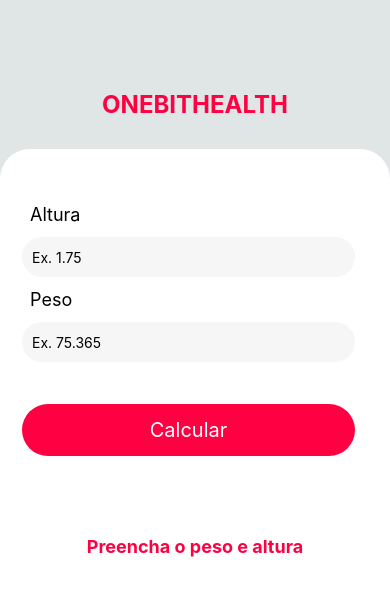
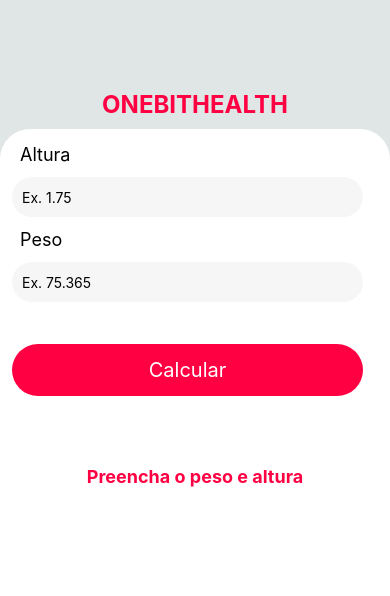
Before and after one commit to Real-Protagonist/onebithealth, a React Native app: screen / in a window 390 px wide. Shown: the top 596 px of the page. Built offline with nearby package versions, Linux system fonts and the light colour scheme.

Commit message:
Melhora a interface de form.

```diff
--- a/src/components/Form/style.js
+++ b/src/components/Form/style.js
@@ -7,7 +7,7 @@
         bottom:0,
         backgroundColor:"#fff",
         alignItems:"center",
-        marginTop:20,
+        marginTop:0,
         borderTopRightRadius:30,
         borderTopLeftRadius:30,
         justifyContent: "space-around",
@@ -16,9 +16,7 @@
 
     form: {
         width:"100%",
-        height:"auto",
-        marginTop:30,
-        padding:10,
+        paddingTop:0
     },
 
     formLabel: {
```
